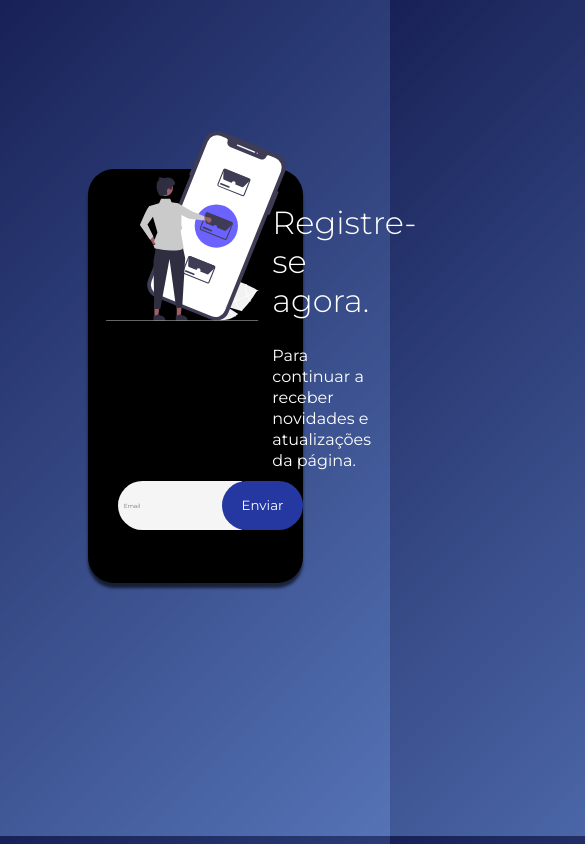
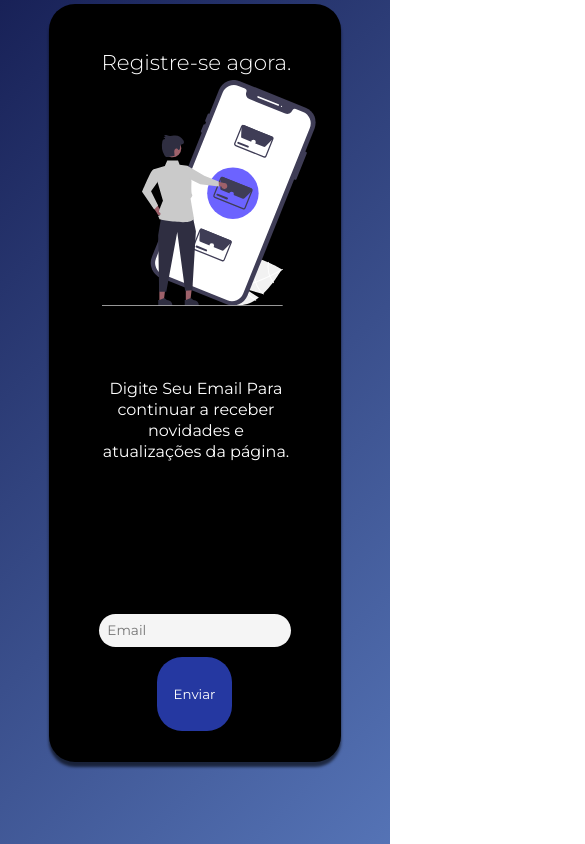
Before and after one commit to Kayquedias/Sass_Pop-up, a plain HTML site: page index.html in a window 390 px wide. Shown: the top 844 px of the page, 585 px wide, since content can reach past the window. Drawn offline with Linux system fonts and the light colour scheme.

Commit message:
commit principal

```diff
--- a/styles/style.scss
+++ b/styles/style.scss
@@ -10,8 +10,12 @@
 
 body {
     background-image: linear-gradient(135deg, #182157, rgba(42, 80, 163, 0.801));
+    background-attachment: fixed;
     color: white;
     overflow: hidden;
+
+    display: flex;
+    justify-content: center;
 }
 
 // Container Pop-up
@@ -31,8 +35,8 @@ body {
 
     img {
         position: relative;
-        top: -38px;
-        left: 10%;
+        top: -35px;
+        left: 14%;
     }
 
     .pop-up-content {
@@ -64,14 +68,14 @@ body {
     }
 
     input {
-        margin: 5px 0 35px;
+        margin: auto 0;
         outline: none;
         font-family: Montserrat;
 
         &:first-of-type {
             width: 20vw;
-            padding: 2vh 15% 2vh 2%;
-            font-size: 1.5vw;
+            padding: 2.2vh 15% 2.2vh 3%;
+            font-size: 1.2vw;
 
             border-radius: 25px 0px 0px 25px;
             border: none;
@@ -91,7 +95,7 @@ body {
             transition: 0.2s;
             z-index: 2;
 
-            position: relative;
+            height: 7.26vh;
 
             &:hover {
                 background-color: rgb(36, 52, 146);
@@ -108,8 +112,8 @@ body {
         color: whitesmoke;
 
         position: relative;
-        top: -260px;
-        left: 570px;
+        top: -14.5rem;
+        left: 52.2vw;
 
     }
 }
@@ -117,9 +121,9 @@ body {
 // Animation
 
 .pop-up {
-    animation: action 1.5s ease-in-out 2s backwards,
-        rotate 2s ease-in-out 5s forwards;
-    transform-origin: 570px 10px;
+    // animation: action 1.5s ease-in-out 2s backwards,
+    //    rotate 2s ease-in-out 5s forwards;
+    transform-origin: 52.5vw 2vw;
 
 }
 
@@ -174,3 +178,155 @@ body {
         transform: rotateZ(-60deg);
     }
 }
+
+// media queries
+
+@media screen and (min-width: 1100px) {
+
+    .pop-up {
+        a {
+            top: -260px;
+            left: 52.8vw;
+        }
+    }
+}
+
+@media screen and (max-width: 1015px) {
+
+    .pop-up {
+        a {
+            top: -2.80in;
+            left: 51.5vw;
+        }
+    }
+}
+
+@media screen and (max-width: 768px) {
+
+    body {
+        overflow: auto;
+    }
+
+    .pop-up {
+        max-width: 70em;
+        margin: 1vw auto;
+
+        display: grid;
+        grid-template-columns: 1fr 3fr 1fr;
+        grid-template-rows: repeat(4, minmax(20vh, auto));
+        place-items: center;
+
+
+        img {
+            width: 40vw;
+
+            position: relative;
+            top: -35px;
+            left: 41%;
+            transform: translate(-50%);
+
+            grid-column: 1 / 4;
+            grid-row: 2 / 3;
+        }
+
+        form {
+            grid-row: 4 / 5;
+            margin: 0 auto;
+            grid-column: 1 / 4;
+
+            input:first-of-type {
+                width: 35vw;
+                padding: 2.2vw;
+                font-size: 2vw;
+            }
+
+            input:last-of-type {
+                height: 8.8vh;
+                padding: 2vh 20px;
+            }
+        }
+
+        .pop-up-content {
+            width: 45vw;
+            grid-column: 1 / 4;
+
+            h2 {
+                width: 60vw;
+                font-size: 5.5vw;
+
+                grid-column: 1 / 4;
+                grid-row: 1 / 2;
+
+                position: relative;
+                left: -1.5vw;
+            }
+
+            p {
+                width: 50vw;
+                text-align: center;
+                font-size: 20px;
+
+                position: relative;
+                top: 4.6in;
+                left: -5%;
+
+                &::before {
+                    content: 'Digite seu email ';
+                    text-transform: capitalize;
+                }
+            }
+        }
+
+        a {
+            display: none;
+        }
+    }
+}
+
+@media screen and (max-width: 700px) {
+    .pop-up-content p {
+        top: 60vh !important;
+    }
+}
+
+@media screen and (max-width: 425px) {
+
+    .pop-up {
+        width: 75vw;
+
+        img {
+            width: 55vw;
+
+            top: -14vh;
+            left: 31vw !important;
+        }
+    }
+
+    .pop-up-content {
+
+        p {
+            font-size: 16px !important;
+            top: 2.9in !important;
+        }
+    }
+
+    form {
+        flex-wrap: wrap;
+        justify-content: center !important;
+
+        display: grid !important;
+        place-items: center !important;
+
+        input:first-of-type {
+            width: 45vw !important;
+            font-size: 3.5vw !important;
+
+            border-radius: 25px !important;
+        }
+
+        input:last-of-type {
+            margin: 10px 10vw 10px 20vw;
+            padding: 2vh !important;
+        }
+    }
+}
```
Also changed, not shown: styles/dist/style.css.
